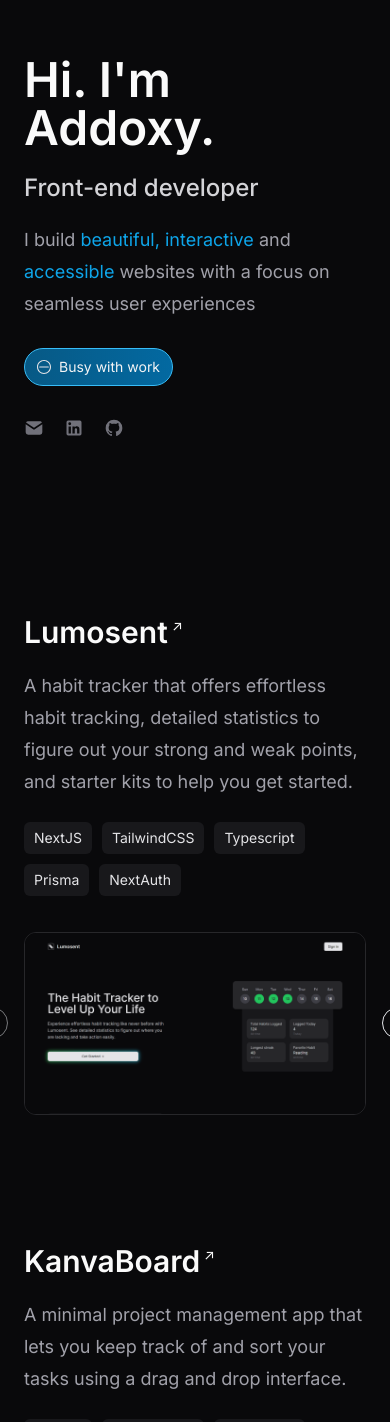
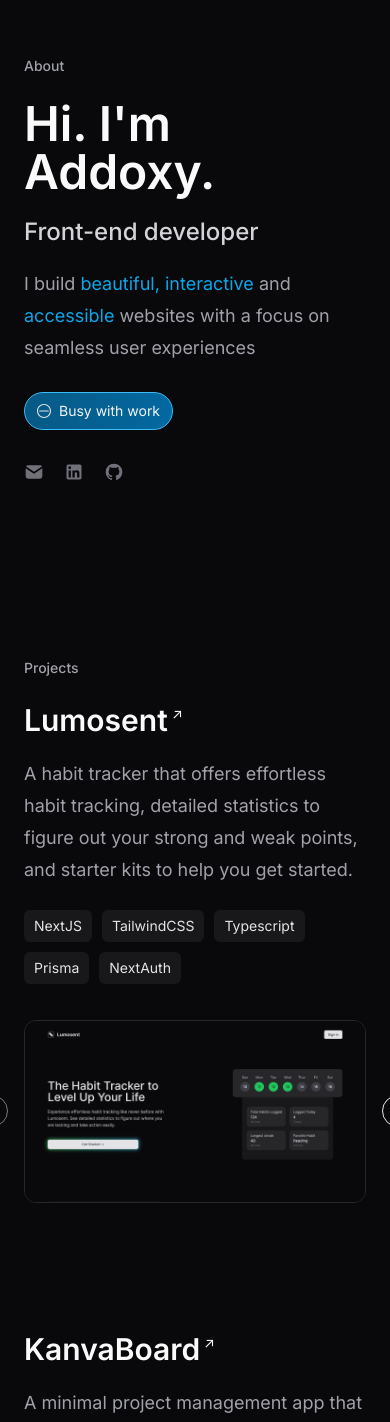
Before and after one commit to addoxy/addoxy.me, a Next.js app: page / in a window 390 px wide. Shown: the part 136-1558 px from the top of the page. Built offline with nearby package versions, Linux system fonts and the light colour scheme; what tailwindcss-debug-screens would draw is missing.

Commit message:
chore:  make section labels responsive

```diff
--- a/src/app/page.tsx
+++ b/src/app/page.tsx
@@ -113,12 +113,12 @@ const page = () => {
     <main className="flex flex-col">
       {/* about section */}
       <section className="relative mb-44 flex flex-col">
+        <h3 className="mb-6 text-sm font-medium text-zinc-400 lg:absolute lg:-left-32 lg:mb-0">
+          About
+        </h3>
         <h1 className="mb-5 text-5xl font-semibold text-zinc-50">
           Hi. I&apos;m Addoxy.
         </h1>
-        <h3 className="absolute -left-32 text-sm font-medium text-zinc-400">
-          About
-        </h3>
         <p className="mb-5 text-2xl font-medium text-zinc-300">
           Front-end developer
         </p>
@@ -146,18 +146,20 @@ const page = () => {
       </section>
 
       {/* projects section */}
-      <section className="relative mb-44 flex flex-col gap-y-32">
-        <h3 className="absolute -left-32 text-sm font-medium text-zinc-400">
+      <section className="relative mb-44 flex flex-col">
+        <h3 className="mb-6 text-sm font-medium text-zinc-400 lg:absolute lg:-left-32 lg:mb-0">
           Projects
         </h3>
-        {PROJECTS.map((project) => (
-          <Project key={project.href} {...project} />
-        ))}
+        <div className="flex flex-col gap-y-32">
+          {PROJECTS.map((project) => (
+            <Project key={project.href} {...project} />
+          ))}
+        </div>
       </section>
 
       {/* skills section */}
       <section className="relative mb-44 flex flex-col">
-        <h3 className="absolute -left-32 text-sm font-medium text-zinc-400">
+        <h3 className="mb-6 text-sm font-medium text-zinc-400 lg:absolute lg:-left-32 lg:mb-0">
           Skills
         </h3>
         <div className="flex flex-wrap gap-3">
@@ -169,7 +171,7 @@ const page = () => {
 
       {/* contact section */}
       <section className="relative flex flex-col">
-        <h3 className="absolute -left-32 text-sm font-medium text-zinc-400">
+        <h3 className="mb-6 text-sm font-medium text-zinc-400 lg:absolute lg:-left-32 lg:mb-0">
           Contact
         </h3>
         <div className="flex flex-col gap-2 text-zinc-400 underline">
```
